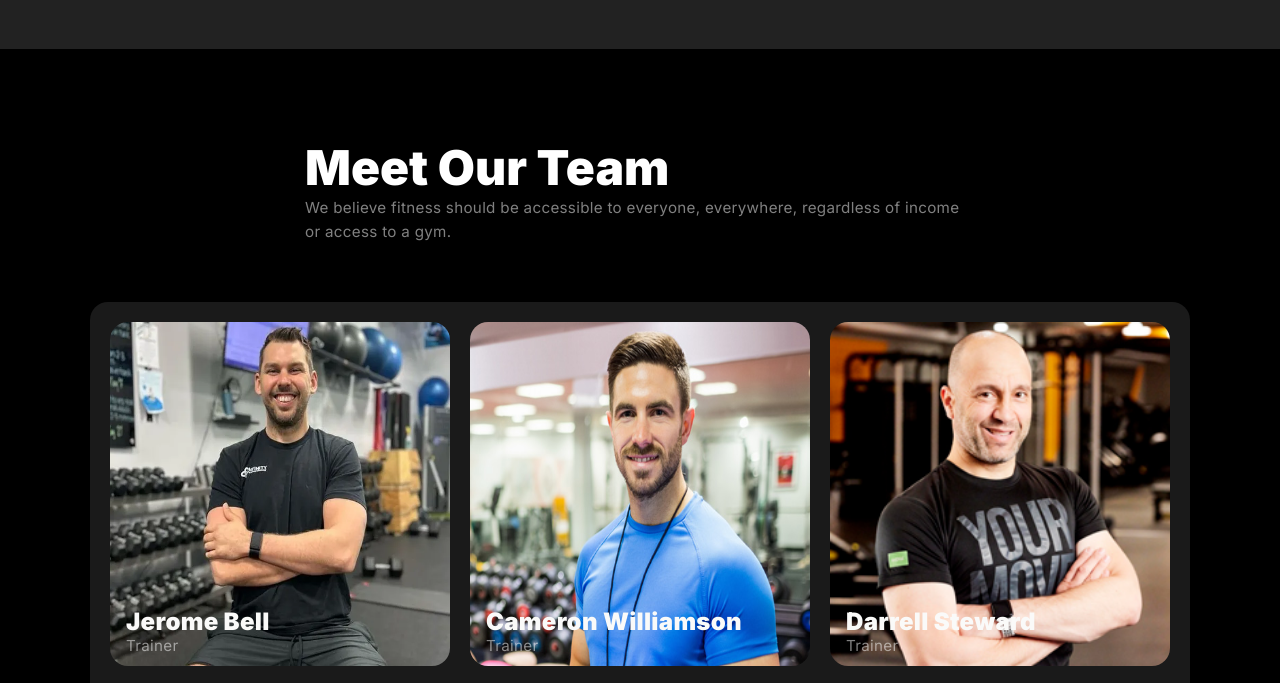
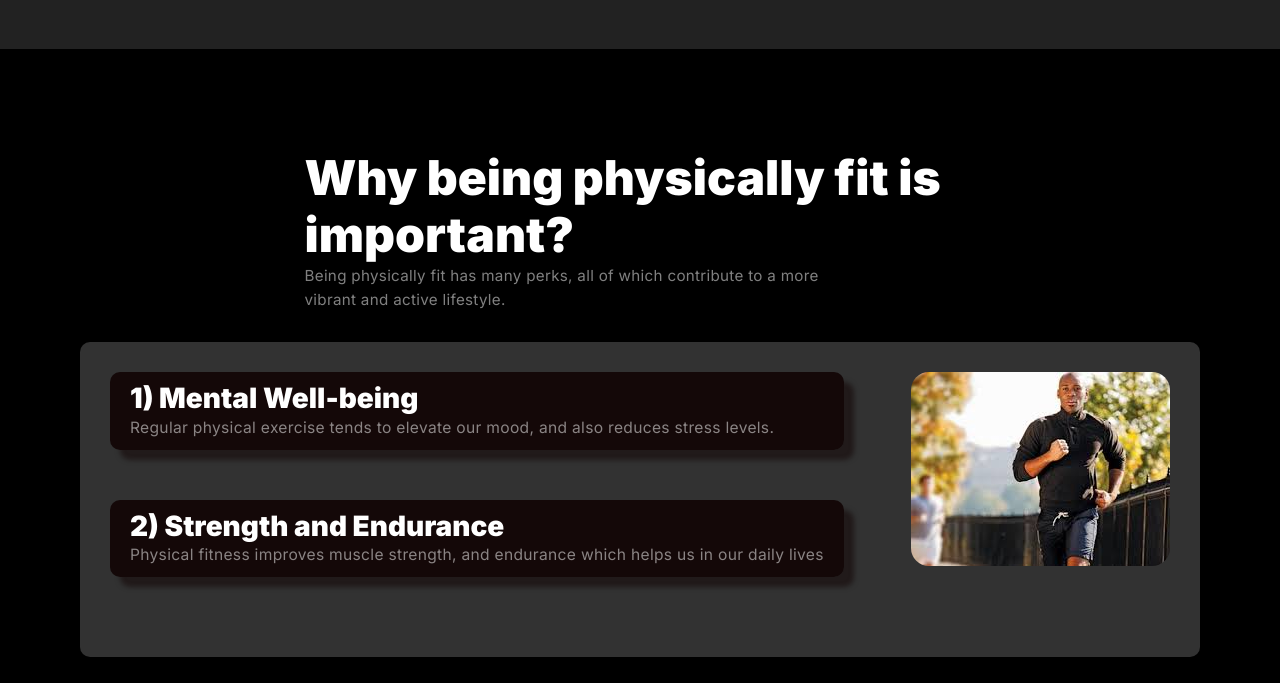
Before and after one commit to mtowfiq/Assignment-2, a plain HTML site: page index.html in a window 1280 px wide. Shown: the part 2556-3239 px from the top of the page. Drawn offline with Linux system fonts and the light colour scheme; a web font is replaced by a local one.

Commit message:
Finished the assignment

```diff
--- a/index.html
+++ b/index.html
@@ -159,6 +159,28 @@
                 </div>
             </div>
          </section>
+         <!-- Unique section -->
+          <section class="unique">
+            <div class="why">
+                <h3 class="primary-heading">Why being physically fit is important?</h3>
+                <p class="primary-txt">Being physically fit has many perks, all of which contribute to a more <br> vibrant and active lifestyle.</p>
+            </div>
+            <div class="unique-container">
+                <div class="reasons-container">
+                    <div class="reasons">
+                        <h3 class="reason-heading">1) Mental Well-being</h3>
+                        <p class="reason-txt">Regular physical exercise tends to elevate our mood, and also reduces stress levels.</p>
+                    </div>
+                    <div class="reasons">
+                        <h3 class="reason-heading">2) Strength and Endurance</h3>
+                        <p class="reason-txt">Physical fitness improves muscle strength, and endurance which helps us in our daily lives</p>
+                    </div>
+                </div>
+                <div class="unique-img-container">
+                    <img src="images/physical_exercise2.jpg" alt="">
+                </div>
+            </div>
+          </section>
          <!-- Teams section -->
           <section class="teams">
             <div class="teams-intro">
--- a/styles/styles.css
+++ b/styles/styles.css
@@ -429,6 +429,7 @@ select[name=Activity]{
     border-radius: 18px;
     background: rgba(255, 255, 255, 0.1);
     padding: 20px;
+    margin-bottom: 80px;
 }
 .teams-container{
     display: grid;
@@ -522,9 +523,58 @@ hr{
     letter-spacing: 0.3px;
     text-align: left;
 }
+/* Unique styles */
+.why{
+    padding-top: 100px;
+    max-width: 671px;
+    margin: 0px auto;
+    text-align: center;
+}
+.why p{
+    text-align: left;
+    margin-bottom: 30px;
+}
+.reason-heading{
+    color: rgb(255, 255, 255);
+    font-family: Inter;
+    font-size: 1.75rem;
+    font-weight: 900;
+    line-height: 120%;
+    letter-spacing: 0%;
+    text-align: left;
+}
+.reason-txt{
+    color: rgba(255, 255, 255, 0.5);
+    font-family: Inter;
+    font-size: 0.975rem;
+    font-weight: 400;
+    line-height: 24px;
+    letter-spacing: 0.3px;
+    text-align: left;
+}
+.reasons{
+    margin-bottom: 50px;
+    box-shadow: 10px 10px 5px rgba(15, 1, 1, 0.5);
+    border-radius: 10px;
+    padding: 10px 20px;
+    background-color: rgba(15, 1, 1, 0.844);;
+}
+.unique-container{
+    max-width: 1060px;
+    margin: 0px auto;
+    background: rgba(255, 255, 255, 0.197);
+    display: flex;
+    justify-content: space-between;
+    padding: 30px;
+    border-radius: 10px;
+}
+.unique-img-container img{
+    border-radius: 18px;
+    width: 100%;
+}
 /* For small devices */
 @media screen and (max-width: 576px) {
-    .banner, .run-container,.calculator-container{
+    .banner, .run-container,.calculator-container, .unique-container{
         flex-direction: column;
     }
     .banner-img img{
```
Also changed, not shown: images/physical_exercise.jpg (added), images/physical_exercise2.jpg (added).
